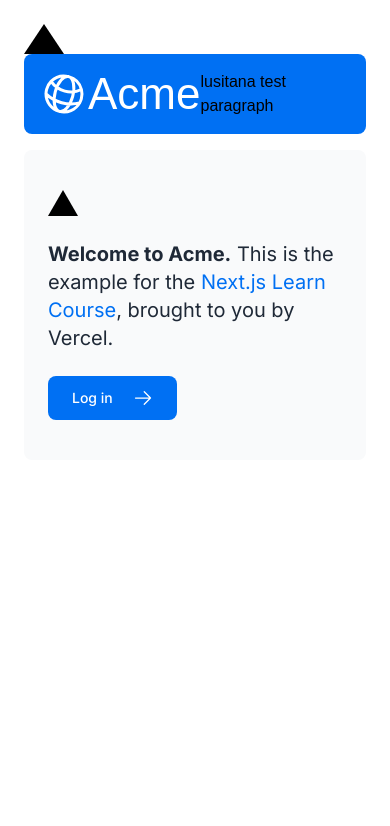
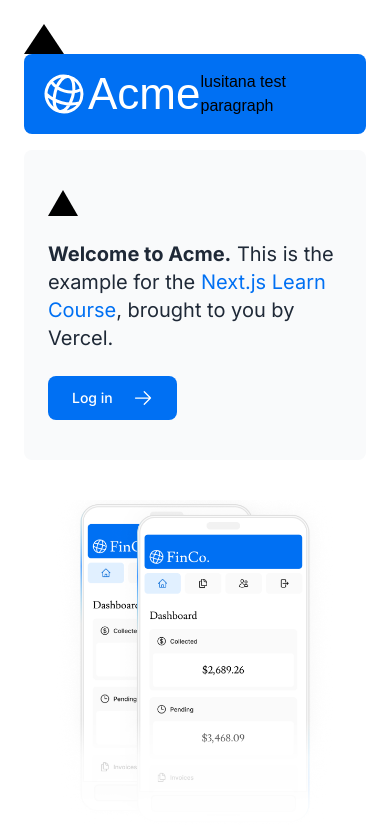
Before and after one commit to rafliad/jda-assignment-6-rafli, a Next.js app: page / in a window 390 px wide. Shown: the top 826 px of the page. Built offline with nearby package versions, Linux system fonts and the light colour scheme; a web font is replaced by a local one.

Commit message:
add both desktop and mobile images

```diff
--- a/app/page.tsx
+++ b/app/page.tsx
@@ -3,6 +3,7 @@
 import Link from "next/link";
 import styles from "./ui/app.module.css";
 import { lusitana } from "@/app/ui/fonts";
+import Image from "next/image";
 
 export default function Page() {
   return (
@@ -31,6 +32,20 @@
         </div>
         <div className="flex items-center justify-center p-6 md:w-3/5 md:px-28 md:py-12">
           {/* Add Hero Images Here */}
+          <Image
+            src="/hero-desktop.png"
+            width={1000}
+            height={760}
+            className="hidden md:block"
+            alt="Screenshots for the desktop version"
+          />
+          <Image
+            src="/hero-mobile.png"
+            width={560}
+            height={620}
+            className="md:hidden"
+            alt="Screenshots for the mobile version"
+          />
         </div>
       </div>
     </main>
```
